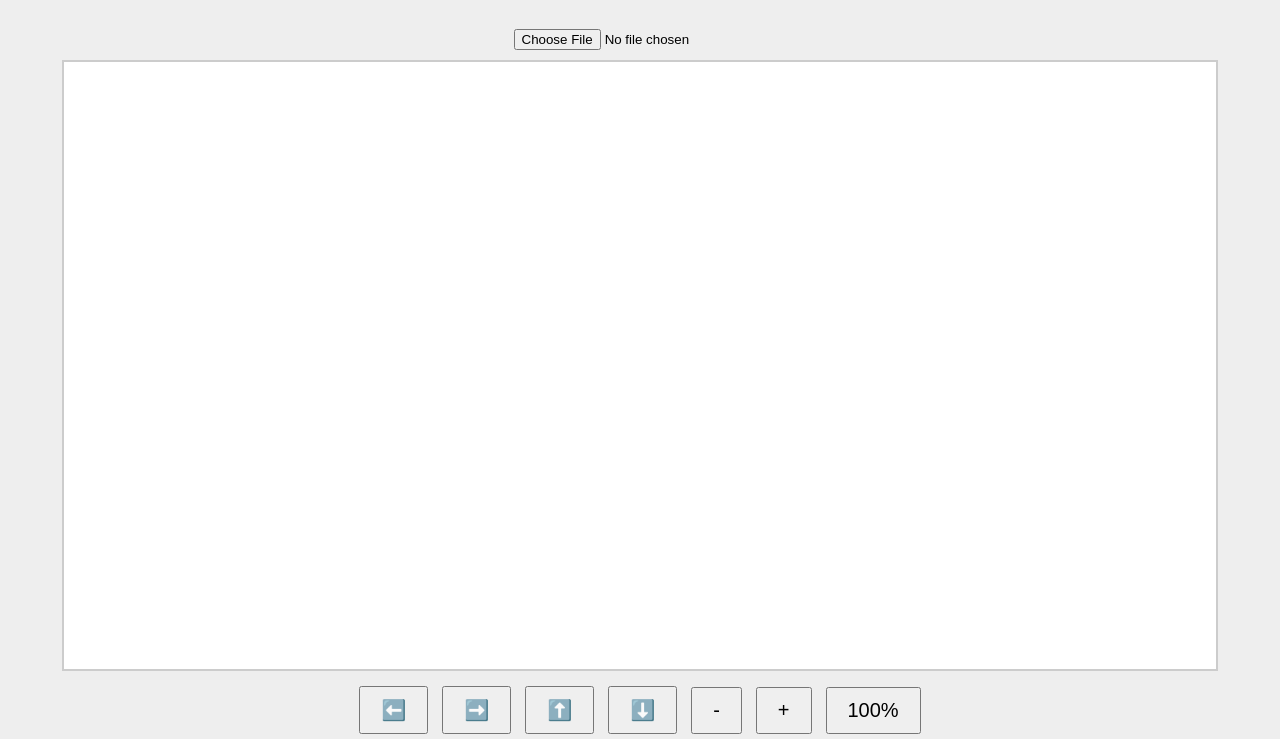
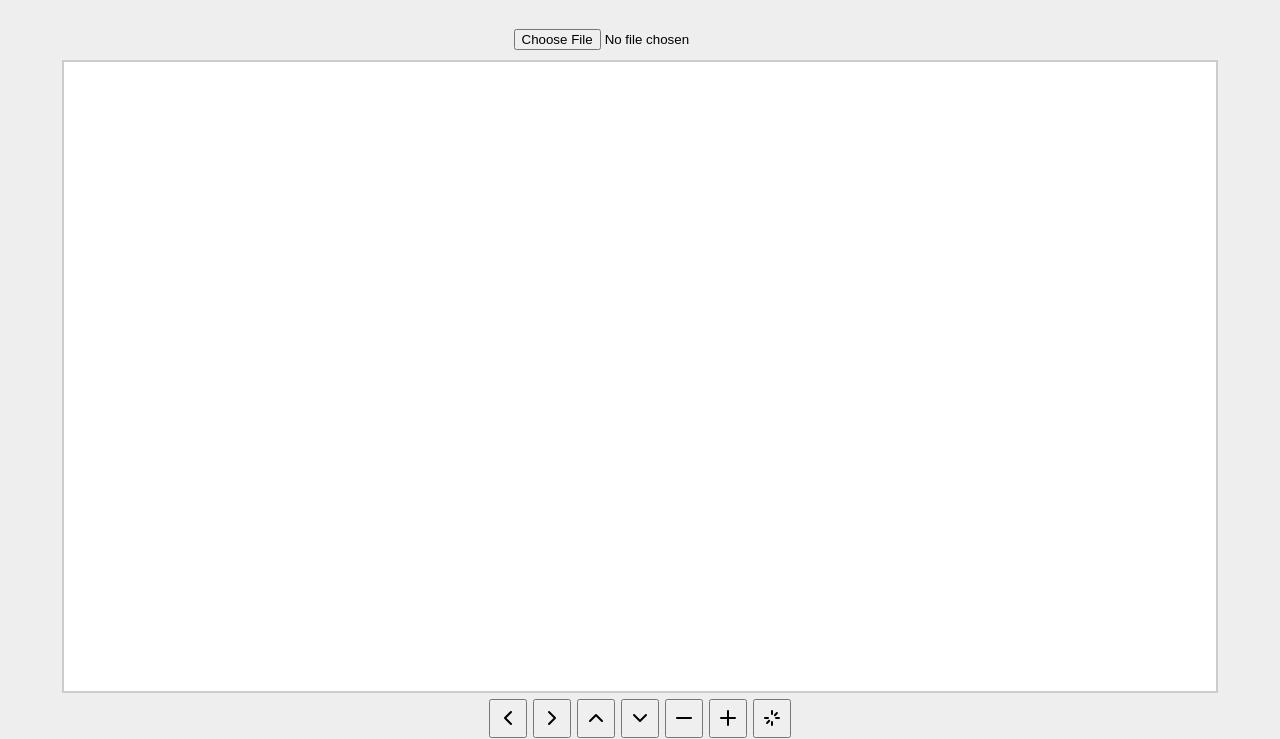
Before and after one commit to Monowan/resistor-scanner, a website: page index.html in a window 1280 px wide. Shown: the part 61-800 px from the top of the page. Drawn offline with Linux system fonts and the light colour scheme.

Commit message:
Оновлений дизайн кнопок

```diff
--- a/index.html
+++ b/index.html
@@ -16,15 +16,30 @@
     <div id="imageContainer">
         <canvas id="canvasOutput"></canvas>
     </div>
-    <div class="controls">
-  		 <button id="moveLeft">⬅️</button>
-  		 <button id="moveRight">➡️</button>
-  		 <button id="moveUp">⬆️</button>
-		 <button id="moveDown">⬇️</button>
-	     <button id="zoomOut">-</button>
-  	     <button id="zoomIn">+</button>
-         <button id="resetZoom">100%</button>
+	<div class="controls">
+    	<button id="moveLeft">
+        	<img src="icons/arrow-left.svg" alt="Left">
+    	</button>
+	    <button id="moveRight">
+    	    <img src="icons/arrow-right.svg" alt="Right">
+    	</button>
+    	<button id="moveUp">
+        	<img src="icons/arrow-up.svg" alt="Up">
+    	</button>
+    	<button id="moveDown">
+        	<img src="icons/arrow-down.svg" alt="Down">
+    	</button>
+    	<button id="zoomOut">
+        	<img src="icons/minus.svg" alt="Zoom Out">
+    	</button>
+    	<button id="zoomIn">
+        	<img src="icons/plus.svg" alt="Zoom In">
+    	</button>
+    	<button id="resetZoom">
+        	<img src="icons/reset.svg" alt="Reset Zoom">
+    	</button>
 	</div>
+
 
     <script src="renderer.js"></script>
 </body>
--- a/styles.css
+++ b/styles.css
@@ -32,13 +32,13 @@
 
 .controls {
     text-align: center;
-    margin-top: 10px;
+    margin-top: 5px;
 }
 
 button {
-    font-size: 20px;
-    margin: 5px;
-    padding: 10px 20px;
+    font-size: 5px;
+    margin: 1px;
+    padding: 5px 5px;
     cursor: pointer;
 }
 
@@ -46,3 +46,9 @@
     opacity: 0.5;
     cursor: not-allowed;
 }
+
+button img {
+    width: 24px;
+    height: 24px;
+    pointer-events: none; /* Щоб іконка не блокувала клік */
+}
```
